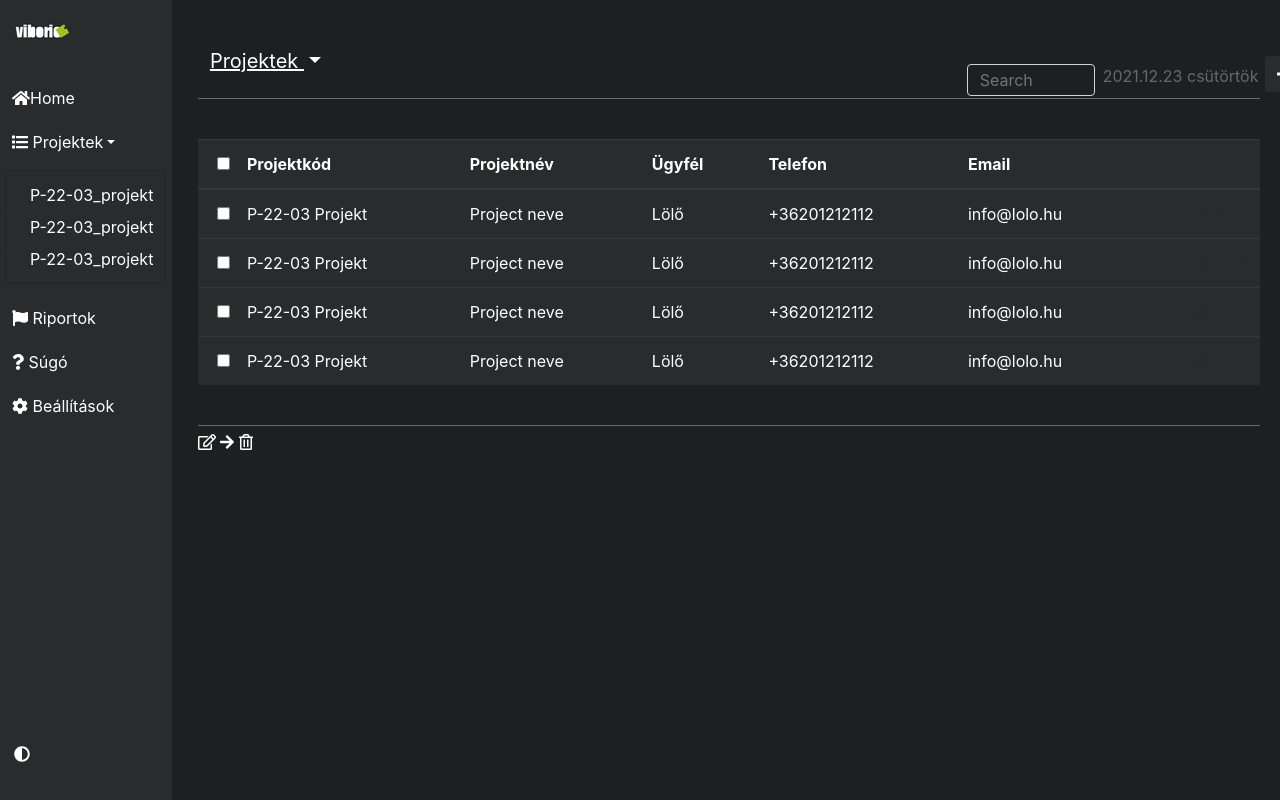
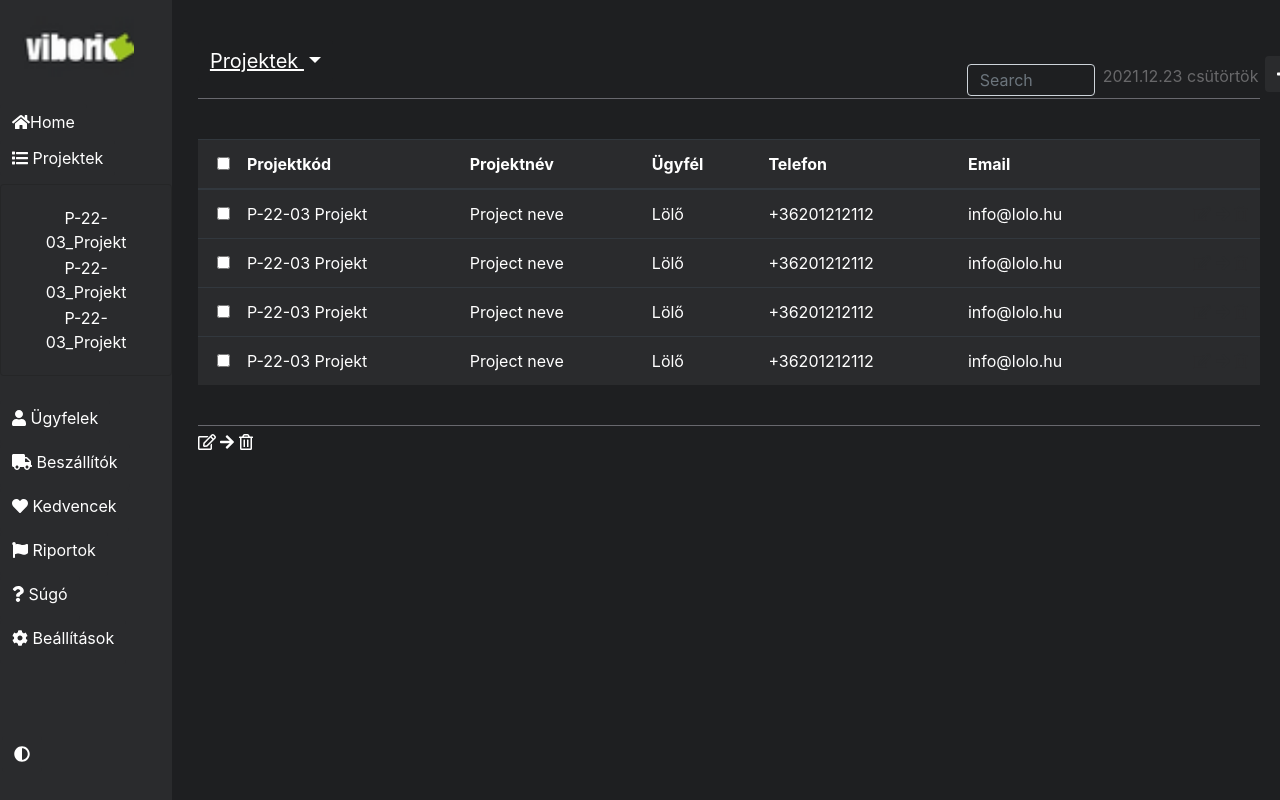
Before and after one commit to csabinemeth/ring_studio, a Vue app: page / in a window 1280 px wide. Both pictures are taken after a click on the button "Projektek". Built offline with nearby package versions, Linux system fonts and the light colour scheme.

Commit message:
sideBar projectList

```diff
--- a/src/App.vue
+++ b/src/App.vue
@@ -5,16 +5,25 @@
 <div class="sidebar">
 <div class="logo"> </div>
  <button type="button" id="navButton" @click="navHome" class="btn btn-primary"><i class="fas fa-home"></i><label class="navText"> Home </label></button><br/>
-<div class="dropdown">
-  <button class="btn btn-secondary dropdown-toggle"  @click="navProjectList" type="button" id="projectsDropdown" data-toggle="dropdown" aria-haspopup="true" aria-expanded="false">
-  <i class="fas fa-list"></i> <label class="navText"> Projektek </label>
-  </button>
-  <div class="dropdown-menu" id="openedDrowdown" aria-labelledby="dropdownMenuButton">
-    <a class="dropdown-item" id="dropdownItem" @click="navProject" >P-22-03_projekt</a>
-    <a class="dropdown-item" id="dropdownItem" @click="navProject"  >P-22-03_projekt</a>
-    <a class="dropdown-item" id="dropdownItem" @click="navProject"  >P-22-03_projekt</a>
-  </div>
-</div>
+<button
+                class="btn btn-primary"
+                id="navCollapse"
+                type="button"
+                @click="navProjectList"
+                data-toggle="collapse"
+                data-target="#collapseExampleHome"
+                aria-expanded="false"
+                aria-controls="collapseExampleHome"
+              >
+                <i class="fas fa-list"></i> Projektek
+              </button>
+              <div class="collapse" id="collapseExampleHome">
+                <div class="card card-body" id="expandContainerHome">
+                  <button class="projectnav" @click="navProject">P-22-03_Projekt</button>
+                  <button class="projectnav" @click="navProject">P-22-03_Projekt</button>
+                  <button class="projectnav" @click="navProject">P-22-03_Projekt</button>
+                </div>
+                </div><br/>
  <button type="button" id="navButton" class="btn btn-primary" @click="navPartners" ><i class="fas fa-user"></i> <label class="navText"> Ügyfelek </label></button><br/>
  <button type="button" id="navButton" class="btn btn-primary" @click="navSuppliers" ><i class="fas fa-truck"></i> <label class="navText"> Beszállítók </label></button><br/>
  <button type="button" id="navButton" class="btn btn-primary" @click="navFavourites" ><i class="fas fa-heart"></i> <label class="navText"> Kedvencek</label></button><br/>
@@ -101,6 +110,46 @@ methods: {
   background-color: #2a2b2d;
 }
 
+#navCollapse{
+  background-color: #2a2b2d;
+  position:relative;
+  top:4vh;
+    border:0;
+}
+
+#collapseExampleHome{
+  background-color: #2a2b2d;
+  position: relative;
+  top: 5vh;
+  border:0;
+}
+
+.projectnav{
+  background-color: #2a2b2d;
+  color: white;
+  border:0;
+
+}
+
+.projectnav:focus{
+  border:none;
+  outline:none;
+}
+
+.projectnav:hover{
+  cursor: pointer;
+}
+
+#collapsedLinks{
+  color: white;
+  position: relative;
+
+}
+
+#expandContainerHome{
+  background-color: #2a2b2d;
+}
+
 #modeChanger{
   background-color: #2a2b2d;
   border: 0;
@@ -143,9 +192,9 @@ methods: {
 
 .logo{
   background-image: url("logo.png");
-  width: 12vw;
-  height: 5vh;
-  background-repeat: no-repeat;
+  width: 10vw;
+  height: 8vh;
+  background-size: cover;
   position: relative;
   left: 0.5vw;
   top: 2vh;
```
